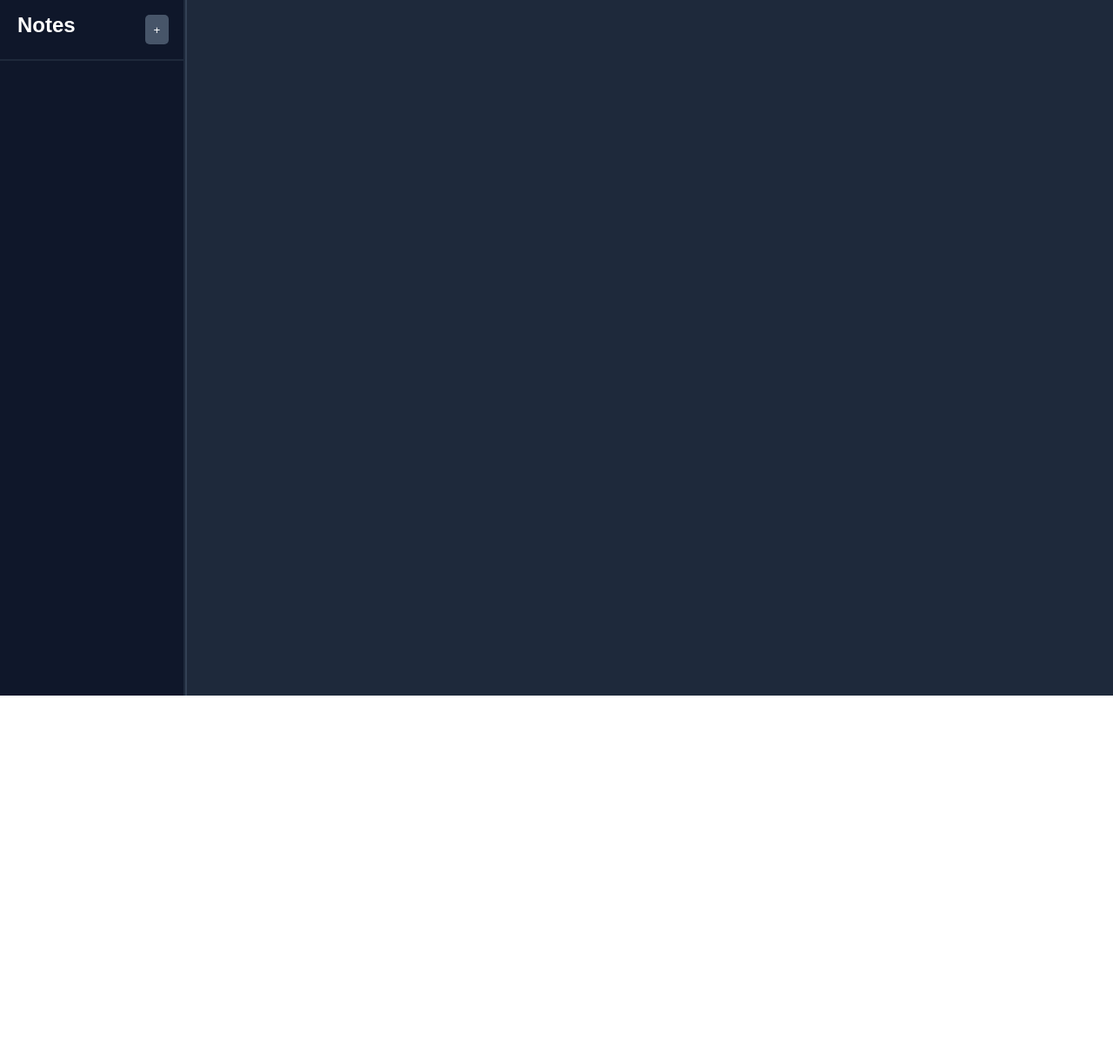
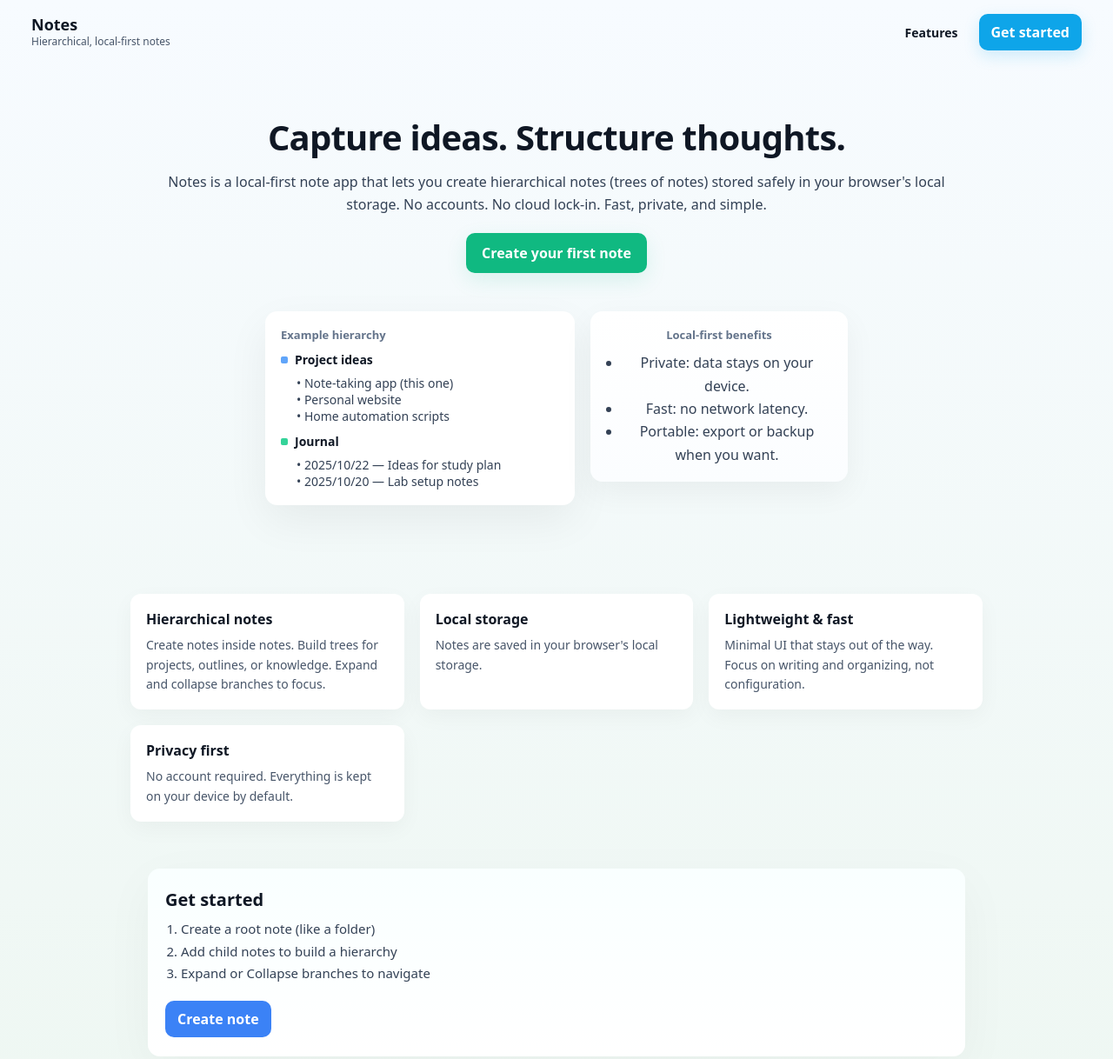
Before and after one commit to pahulgogna/Notes, a plain HTML site: page index.html in a window 1280 px wide. Shown: the top 1218 px of the page at 87% size. Before the commit the page ends 800 px from the top, so only its background shows below. Drawn offline with Linux system fonts and the light colour scheme.

Commit message:
feat: Create the Landing Page and enhance styling

```diff
--- a/index.html
+++ b/index.html
@@ -1,34 +1,131 @@
-<!DOCTYPE html>
+<!doctype html>
 <html lang="en">
-
 <head>
-  <meta charset="UTF-8">
-  <title>Notes</title>
-  <script src="./src/index.js" defer></script>
-  <link rel="stylesheet" href="style.css">
+  <meta charset="utf-8">
+  <title>Notes — Welcome</title>
+  <meta name="viewport" content="width=device-width,initial-scale=1">
 </head>
-
-<body>
-  <div class="container">
-    <div class="sidebar" id="notesList">
-      <div class="sidebar-title-box">
-        <h2 class="sidebar-title" style="cursor: pointer;" onclick="deselectNote()">Notes</h2>
-        <button id="new-button" class="button" onclick="addNewNote()">+</button>
+<body style="margin:0;font-family:system-ui,-apple-system,Segoe UI,Roboto,'Helvetica Neue',Arial; background: linear-gradient(180deg,#f7fbff,#eef7f2); color:#0f1724;">
+  <header style="display:flex;align-items:center;justify-content:space-between;padding:16px 36px;background:transparent;">
+    <div style="display:flex;align-items:center;gap:14px;">
+      <div>
+        <div style="font-weight:700;font-size:18px;line-height:1;">Notes</div>
+        <div style="font-size:12px;color:#475569;margin-top:2px;">Hierarchical, local-first notes</div>
       </div>
-      <div id="0-children"></div>
     </div>
 
-    <div id="selectedNote" class="main">
-      <div class="button-container">
-        <div>
-          <button class="button" id="save-button" onclick="saveNotes()" style="visibility: hidden;">Save Changes</button>
-          <button id="delete-button" class="button" onClick="deleteSelectedNote()" style="visibility: hidden;">delete</button>
+    <div style="display:flex;gap:12px;align-items:center;">
+      <a href="#features" style="text-decoration:none;color:#0f1724;font-weight:600;font-size:14px;padding:8px 12px;border-radius:8px;">
+        Features
+      </a>
+      <a href="/Notes.html" style="text-decoration:none;background:#0ea5e9;color:white;padding:10px 14px;border-radius:10px;font-weight:700;box-shadow:0 6px 18px rgba(14,165,233,0.18);">
+        Get started
+      </a>
+    </div>
+  </header>
+
+  <div style="display:flex;flex-direction:column;align-items:center;gap:22px;padding:56px 20px 48px;text-align:center;">
+    <div style="max-width:900px;">
+      <h1 style="margin:0;font-size:40px;letter-spacing:-0.02em;">Capture ideas. Structure thoughts.</h1>
+      <p style="margin-top:12px;color:#334155;font-size:16px;line-height:1.6;">
+        Notes is a local-first note app that lets you create hierarchical notes (trees of notes) stored safely in your browser's local storage.
+        No accounts. No cloud lock-in. Fast, private, and simple.
+      </p>
+
+      <div style="display:flex;gap:12px;justify-content:center;margin-top:20px;">
+        <a href="/Notes.html" style="text-decoration:none;padding:12px 18px;border-radius:10px;background:#10b981;color:white;font-weight:700;box-shadow:0 8px 24px rgba(16,185,129,0.12);">Create your first note</a>
+      </div>
+    </div>
+
+    <div style="display:flex;gap:18px;align-items:flex-start;margin-top:22px;flex-wrap:wrap;justify-content:center;">
+      <div style="width:320px;background:white;border-radius:14px;padding:18px;box-shadow:0 18px 50px rgba(2,6,23,0.06);text-align:left;">
+        <div style="font-size:13px;color:#64748b;font-weight:700;margin-bottom:10px;">Example hierarchy</div>
+
+        <div style="font-size:14px;color:#0f1724;">
+          <div style="margin-bottom:8px;">
+            <div style="display:flex;align-items:center;gap:8px;">
+              <div style="width:8px;height:8px;background:#60a5fa;border-radius:2px;"></div>
+              <strong>Project ideas</strong>
+            </div>
+
+            <div style="margin-left:18px;margin-top:8px;color:#334155;">
+              <div>• Note-taking app (this one)</div>
+              <div>• Personal website</div>
+              <div>• Home automation scripts</div>
+            </div>
+          </div>
+
+          <div style="margin-top:10px;">
+            <div style="display:flex;align-items:center;gap:8px;">
+              <div style="width:8px;height:8px;background:#34d399;border-radius:2px;"></div>
+              <strong>Journal</strong>
+            </div>
+
+            <div style="margin-left:18px;margin-top:8px;color:#334155;">
+              <div>• 2025/10/22 — Ideas for study plan</div>
+              <div>• 2025/10/20 — Lab setup notes</div>
+            </div>
+          </div>
         </div>
       </div>
-      <h2 contenteditable id="selectedNoteTitle" style="display: none;" class="note-title"></h2>
-      <p contenteditable id="selectedNoteBody" style="display: none;" class="note-body"></p>
+
+      <div style="width:260px;background:linear-gradient(180deg,#fff,#fbfdff);border-radius:14px;padding:18px;box-shadow:0 12px 36px rgba(2,6,23,0.05);">
+        <div style="font-size:13px;color:#64748b;font-weight:700;margin-bottom:10px;">Local-first benefits</div>
+        <ul style="margin:0;padding-left:18px;color:#334155;line-height:1.65;">
+          <li>Private: data stays on your device.</li>
+          <li>Fast: no network latency.</li>
+          <li>Portable: export or backup when you want.</li>
+        </ul>
+      </div>
     </div>
   </div>
+
+  <section id="features" style="max-width:980px;margin:28px auto;padding:26px 20px;display:grid;grid-template-columns:repeat(auto-fit,minmax(240px,1fr));gap:18px;">
+    <div style="background:white;padding:18px;border-radius:12px;box-shadow:0 8px 26px rgba(2,6,23,0.04);">
+      <h3 style="margin:0 0 8px 0;font-size:16px;">Hierarchical notes</h3>
+      <p style="margin:0;color:#475569;font-size:14px;line-height:1.6;">
+        Create notes inside notes. Build trees for projects, outlines, or knowledge. Expand and collapse branches to focus.
+      </p>
+    </div>
+
+    <div style="background:white;padding:18px;border-radius:12px;box-shadow:0 8px 26px rgba(2,6,23,0.04);">
+      <h3 style="margin:0 0 8px 0;font-size:16px;">Local storage</h3>
+      <p style="margin:0;color:#475569;font-size:14px;line-height:1.6;">
+        Notes are saved in your browser's local storage.
+      </p>
+    </div>
+
+    <div style="background:white;padding:18px;border-radius:12px;box-shadow:0 8px 26px rgba(2,6,23,0.04);">
+      <h3 style="margin:0 0 8px 0;font-size:16px;">Lightweight & fast</h3>
+      <p style="margin:0;color:#475569;font-size:14px;line-height:1.6;">
+        Minimal UI that stays out of the way. Focus on writing and organizing, not configuration.
+      </p>
+    </div>
+
+    <div style="background:white;padding:18px;border-radius:12px;box-shadow:0 8px 26px rgba(2,6,23,0.04);">
+      <h3 style="margin:0 0 8px 0;font-size:16px;">Privacy first</h3>
+      <p style="margin:0;color:#475569;font-size:14px;line-height:1.6;">
+        No account required. Everything is kept on your device by default.
+      </p>
+    </div>
+  </section>
+
+  <section id="get-started" style="max-width:900px;margin:10px auto 60px;padding:22px 20px;background:linear-gradient(180deg,#f9ffff,#ffffff);border-radius:14px;box-shadow:0 16px 60px rgba(2,6,23,0.04);">
+    <h2 style="margin:0 0 8px 0;font-size:20px;">Get started</h2>
+    <ol style="color:#334155;font-size:15px;line-height:1.7;margin-top:8px;padding-left:18px;">
+      <li>Create a root note (like a folder)</li>
+      <li>Add child notes to build a hierarchy</li>
+      <li>Expand or Collapse branches to navigate</li>
+    </ol>
+
+    <div style="margin-top:18px;display:flex;gap:12px;flex-wrap:wrap;">
+      <a href="/Notes.html" style="text-decoration:none;padding:10px 14px;border-radius:10px;background:#3b82f6;color:white;font-weight:700;">Create note</a>
+    </div>
+  </section>
+
+  <footer style="border-top:1px solid rgba(15,23,36,0.04);padding:18px 22px;text-align:center;color:#64748b;font-size:13px;">
+    Made with care • Local-first • © <span id="year">2025</span> Notes
+  </footer>
+
 </body>
-
 </html>
--- a/src/index.js
+++ b/src/index.js
@@ -203,7 +203,6 @@ class Note {
   }
 }
 
-// setup
 let nm = NotesManager.getInstance();
 
 if (localStorage.getItem(localStorageLocation) != null) {
--- /dev/null
+++ b/src/style.css
@@ -0,0 +1,152 @@
+body {
+  margin: 0;
+  font-family: system-ui, -apple-system, "Segoe UI", Roboto, "Helvetica Neue", Arial;
+  color: #0f1724;
+  background: linear-gradient(180deg, #f7fbff, #eef7f2);
+}
+
+.container {
+  display: grid;
+  grid-template-columns: 1fr 5fr;
+  height: 100vh;
+  background-color: #f9fbfd;
+}
+
+.sidebar {
+  overflow-y: auto;
+  border-right: 2px solid #e2e8f0;
+  background-color: #ffffff;
+  padding: 0;
+  box-shadow: 2px 0 8px rgba(2, 6, 23, 0.04);
+}
+
+.sidebar-title {
+  padding: 10px 15px;
+  margin: 0 0 10px 0;
+  font-weight: 600;
+  color: #0f1724;
+}
+
+.sidebar-title-box {
+  border-bottom: 2px solid #e2e8f0;
+  display: flex;
+  justify-content: space-between;
+  align-items: center;
+  padding: 6px 10px;
+  background: linear-gradient(180deg, #f9fbff, #ffffff);
+}
+
+.main {
+  background-color: #fbfdff;
+  padding: 24px 40px;
+  display: flex;
+  flex-direction: column;
+  gap: 20px;
+  border-left: 2px solid #e2e8f0;
+}
+
+.button-container {
+  display: flex;
+  justify-content: flex-end;
+  gap: 10px;
+}
+
+.button {
+  background-color: #3b82f6;
+  border: none;
+  border-radius: 8px;
+  color: #ffffff;
+  cursor: pointer;
+  font-weight: 600;
+  padding: 8px 14px;
+  box-shadow: 0 4px 12px rgba(59, 130, 246, 0.18);
+  transition: all 0.2s ease;
+}
+
+.button:hover {
+  background-color: #2563eb;
+  box-shadow: 0 6px 18px rgba(37, 99, 235, 0.24);
+}
+
+#new-button {
+  padding-left: 12px;
+  padding-right: 12px;
+  margin: 12px;
+  background-color: #10b981;
+  box-shadow: 0 4px 14px rgba(16, 185, 129, 0.18);
+}
+
+#new-button:hover {
+  background-color: #059669;
+  box-shadow: 0 6px 20px rgba(5, 150, 105, 0.25);
+}
+
+#save-button {
+  background-color: #0ea5e9;
+}
+
+#save-button:hover {
+  background-color: #0284c7;
+}
+
+#delete-button {
+  background-color: #ef4444;
+}
+
+#delete-button:hover {
+  background-color: #dc2626;
+}
+
+.note-title {
+  font-size: 1.75rem;
+  font-weight: 600;
+  outline: none;
+  color: #0f1724;
+}
+
+.note-body {
+  outline: none;
+  color: #334155;
+  font-size: 15px;
+  line-height: 1.6;
+}
+
+.note-item {
+  padding-left: 14px;
+  margin-top: 6px;
+  color: #0f1724;
+}
+
+.note-item-header {
+  display: flex;
+  gap: 6px;
+  align-items: center;
+  white-space: nowrap;
+}
+
+.expand-toggle {
+  cursor: pointer;
+  color: #64748b;
+}
+
+.note-item-title {
+  padding: 4px 6px;
+  border-radius: 6px;
+  cursor: pointer;
+  transition: background-color 0.15s ease;
+}
+
+.note-item-title:hover {
+  background-color: #e2e8f0;
+}
+
+.sidebar::-webkit-scrollbar {
+  width: 6px;
+}
+.sidebar::-webkit-scrollbar-thumb {
+  background-color: #cbd5e1;
+  border-radius: 3px;
+}
+.sidebar::-webkit-scrollbar-thumb:hover {
+  background-color: #94a3b8;
+}
--- a/style.css
+++ /dev/null
@@ -1,125 +0,0 @@
-body {
-  margin: 0;
-  font-family: sans-serif;
-  color: white;
-}
-
-.container {
-  display: grid;
-  grid-template-columns: 1fr 5fr;
-  height: 100vh;
-  background-color: #0f172a;
-  /* slate-950 */
-}
-
-/* Sidebar */
-.sidebar {
-  overflow-y: auto;
-  border-right: 2px solid #1e293b;
-  /* darker border */
-  padding: 0;
-}
-
-.sidebar-title {
-  padding: 10px 15px;
-  margin: 0 0 10px 0;
-  font-weight: 600;
-}
-
-.sidebar-title-box {
-  border-bottom: 2px solid #1e293b;
-  display: flex;
-  justify-content: space-between;
-  padding: 5px;
-}
-
-/* Main area */
-.main {
-  background-color: #1e293b;
-  /* slate-900 */
-  padding: 20px 40px;
-  display: flex;
-  flex-direction: column;
-  gap: 20px;
-  border-left: 2px solid #334155;
-}
-
-.button-container {
-  display: flex;
-  justify-content: flex-end;
-}
-
-.button {
-  background-color: #475569;
-  /* slate-600 */
-  border: none;
-  border-radius: 5px;
-  color: white;
-  cursor: pointer;
-}
-button:hover {
-  background-color: #475569a4;
-}
-
-#new-button {
-  padding-left: 10px;
-  padding-right: 10px;
-  margin: 12px;
-}
-
-#save-button {
-  padding: 6px 12px;
-}
-
-#save-button:hover {
-  background-color: #374151;
-}
-
-#delete-button {
-  padding: 6px 12px;
-  background-color: hwb(0 0% 0% / 0.979);
-}
-
-#delete-button:hover {
-  background-color: hwb(0 0% 0% / 0.74);
-}
-
-/* Note title */
-.note-title {
-  font-size: 1.75rem;
-  font-weight: 600;
-  outline: none;
-}
-
-/* Note body */
-.note-body {
-  outline: none;
-}
-
-/* Sidebar notes list */
-.note-item {
-  padding-left: 12px;
-  margin-top: 4px;
-}
-
-.note-item-header {
-  display: flex;
-  gap: 6px;
-  align-items: center;
-  white-space: nowrap;
-}
-
-.expand-toggle {
-  cursor: pointer;
-}
-
-.note-item-title {
-  padding: 2px 4px;
-  border-radius: 4px;
-  cursor: pointer;
-}
-
-.note-item-title:hover {
-  background-color: #374151;
-  /* slate-700 */
-}
```
Also changed, not shown: Notes.html (added, +43 -0 lines).
